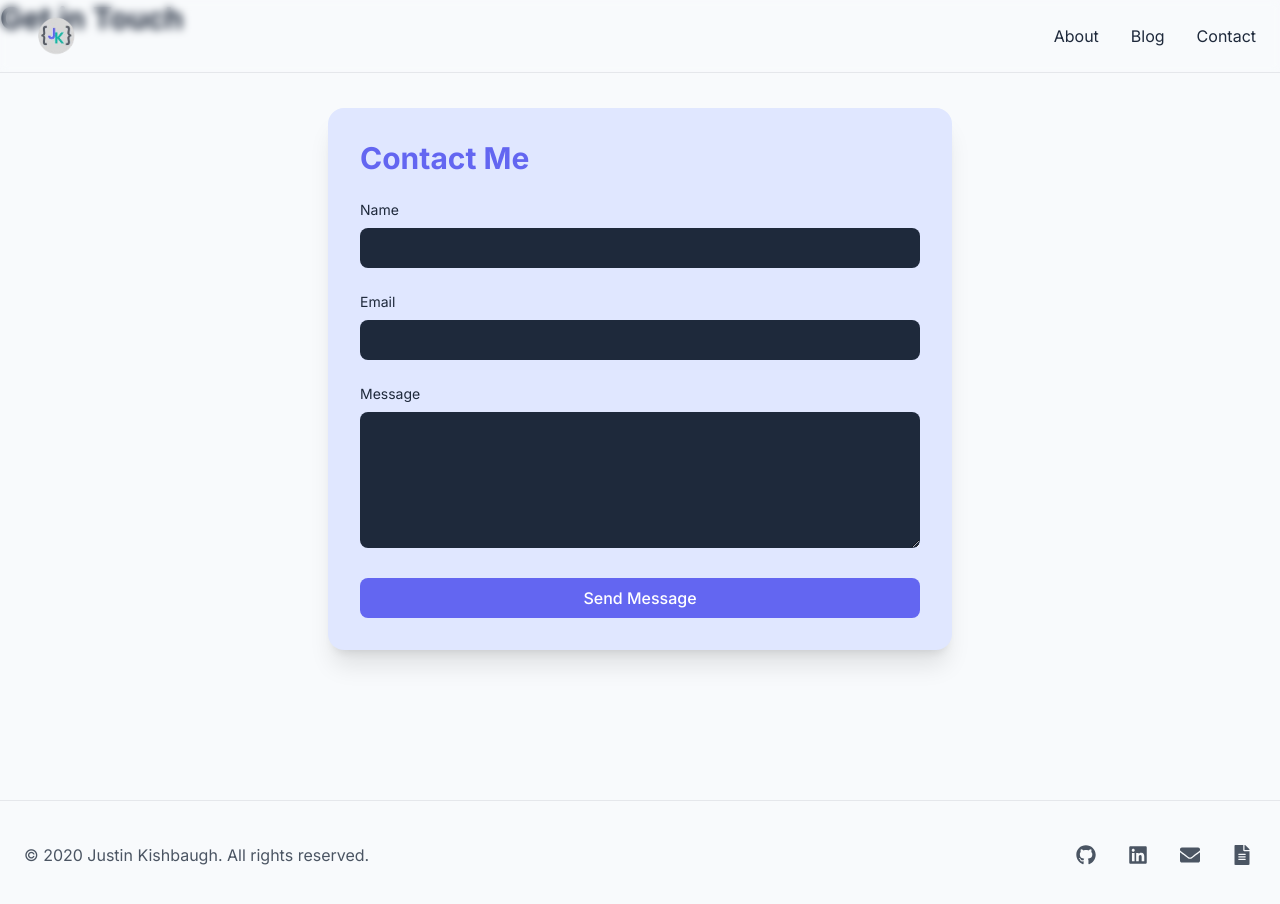
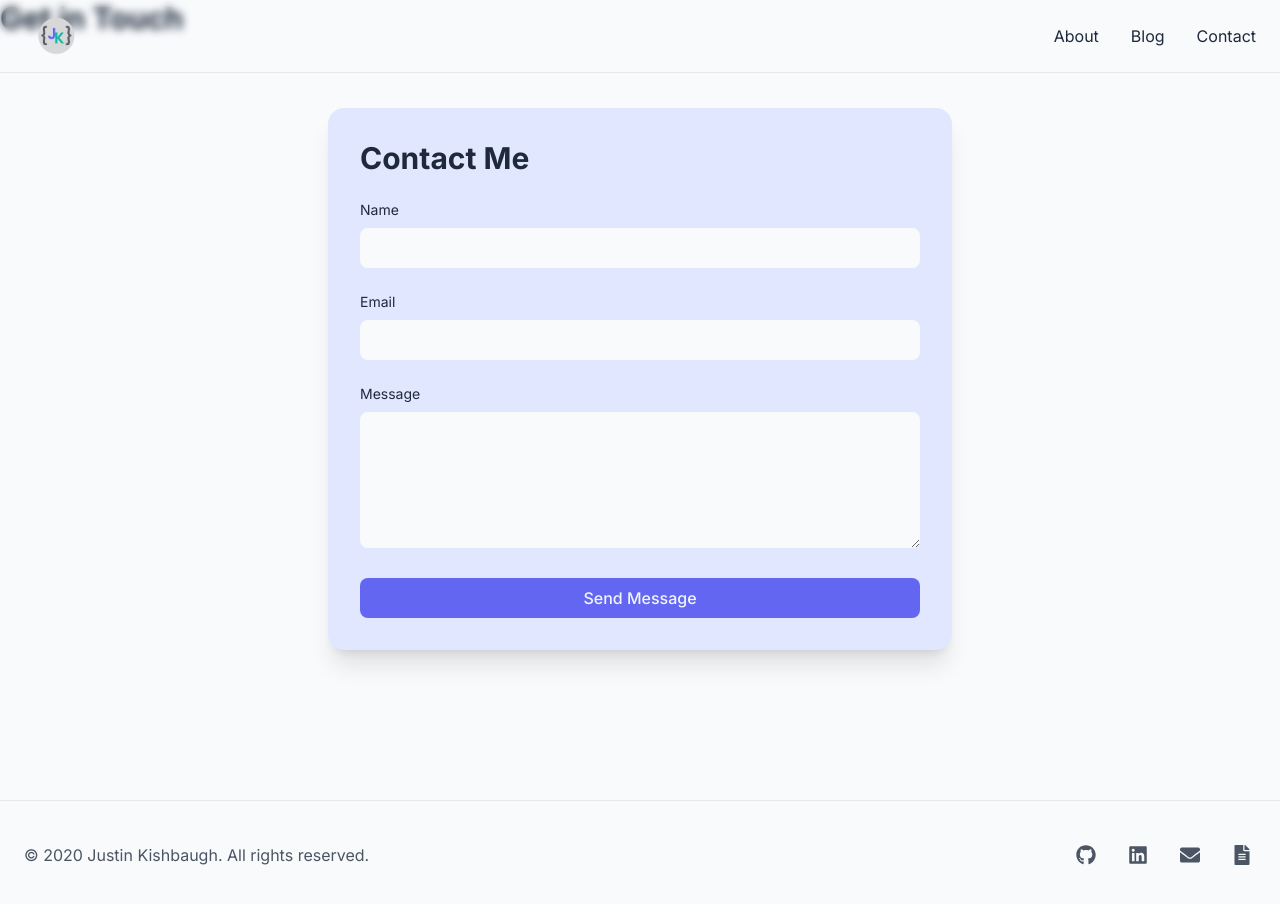
Before and after one commit to jkishbaugh/portfolio, a Next.js app: page /contact in a window 1280 px wide. Shown: the top 904 px of the page. Built offline with nearby package versions, Linux system fonts and the light colour scheme.

Commit message:
fix theme issues

```diff
--- a/app/blog/[slug]/page.tsx
+++ b/app/blog/[slug]/page.tsx
@@ -31,11 +31,11 @@ export default async function BlogPost({ params, searchParams }: PageProps) {
   const contentHtml = processedContent.toString();
 
   return (
-    <div className="max-w-3xl mx-auto px-4 py-20 text-text-base bg-bg-surface dark:bg-bg-surface-dark dark:text-text-base-dark">
-      <h1 className="text-4xl font-bold mb-2">{data.title}</h1>
+    <div className="max-w-3xl mx-auto px-4 py-20  bg-bg-surface dark:bg-bg-surface-dark ">
+      <h1 className="text-4xl text-text-base dark:text-text-base-dark font-bold mb-2">{data.title}</h1>
       <p className="text-sm text-text-muted dark:text-text-muted-dark mb-6">{data.date}</p>
       <div
-        className="prose prose-invert max-w-none"
+        className="prose dark:prose-invert max-w-none"
         dangerouslySetInnerHTML={{ __html: contentHtml }}
       />
     </div>
--- a/app/components/BlogPostsSection.tsx
+++ b/app/components/BlogPostsSection.tsx
@@ -54,7 +54,7 @@ export default function BlogPostsSection({ blogPosts }: { blogPosts: BlogPost[]
               <h3 className="text-xl font-semibold text-gray-900 dark:text-white mt-2 mb-3">
                 {post.title}
               </h3>
-              <p className="text-gray-600 dark:text-gray-400 mb-4">{post.summary}</p>
+              <p className="text-text-base dark:text-text-base-dark mb-4">{post.summary}</p>
               <Link
                 href={`/blog/${post.slug}`}
                 className="text-text-link dark:text-text-link-dark hover:underline flex items-center text-sm font-medium"
--- a/app/components/Card.tsx
+++ b/app/components/Card.tsx
@@ -25,7 +25,7 @@ export default function Card() {
   return (
     <div
       className="relative
-    w-1/5 h-[36rem]
+    w-1/5 h-1/5
     transition-all duration-300 ease-in-out
     mx-auto
     flex flex-col items-center justify-center hover:scale-105"
--- a/app/components/Contact.tsx
+++ b/app/components/Contact.tsx
@@ -45,7 +45,7 @@ const ContactForm = () => {
   return (
     <div className="max-w-2xl mx-auto px-6 py-12">
       <div className="bg-bg-subtle dark:bg-bg-subtle-dark rounded-2xl shadow-xl p-8">
-        <h2 className="text-3xl font-bold text-primary dark:text-primary-dark mb-6">Contact Me</h2>
+        <h2 className="text-3xl font-bold text-text-base dark:text-text-base-dark mb-6">Contact Me</h2>
         {submitted ? (
           <div className="text-center">
             <h3 className="text-xl font-semibold text-primary mb-4">
@@ -68,7 +68,7 @@ const ContactForm = () => {
                 value={form.name}
                 onChange={handleChange}
                 required
-                className="w-full px-4 py-2 rounded-lg bg-bg-subtle-dark dark:bg-bg-subtle text-text-base-dark dark:text-text-base focus:outline-none focus:ring-2 focus:ring-emerald-400"
+                className="w-full px-4 py-2 rounded-lg bg-bg-surface dark:bg-bg-surface-dark text-text-base dark:text-text-base-dark focus:outline-none focus:ring-2 focus:ring-primary dark:focus:ring-primary-dark"
               />
             </div>
             <div>
@@ -82,7 +82,7 @@ const ContactForm = () => {
                 value={form.email}
                 onChange={handleChange}
                 required
-                className="w-full px-4 py-2 rounded-lg bg-bg-subtle-dark dark:bg-bg-subtle text-gray-100 focus:outline-none focus:ring-2 focus:ring-emerald-400"
+                className="w-full px-4 py-2 rounded-lg bg-bg-surface dark:bg-bg-surface-dark  text-text-muted dark:text-text-muted-dark focus:outline-none focus:ring-2 focus:ring-primary dark:focus:ring-primary-dark"
               />
             </div>
             <div>
@@ -96,13 +96,13 @@ const ContactForm = () => {
                 value={form.message}
                 onChange={handleChange}
                 required
-                className="w-full px-4 py-2 rounded-lg bg-bg-subtle-dark dark:bg-bg-subtle text-gray-100 focus:outline-none focus:ring-2 focus:ring-emerald-400"
+                className="w-full px-4 py-2 rounded-lg bg-bg-surface dark:bg-bg-surface-dark text-text-muted dark:text-text-muted-dark focus:outline-none focus:ring-2 focus:ring-primary dark:focus:ring-primary-dark"
               />
             </div>
-            {error && <p className="text-red-400">{error}</p>}
+            {error && <p className="text-text-warning dark:text-text-warning-dark">{error}</p>}
             <button
               type="submit"
-              className="w-full bg-primary dark:bg-primary-dark hover:bg-emerald-600 text-white font-medium py-2 px-4 rounded-lg transition duration-200"
+              className="w-full bg-primary dark:bg-primary-dark hover:bg-primary-hover dark:hover:bg-primary-hover-dark text-text-base-dark dark:text-text-base font-medium py-2 px-4 rounded-lg transition duration-200"
             >
               Send Message
             </button>
```
Also changed, not shown: posts/pkm-for-perp-curious.md (+0 -1 lines).
